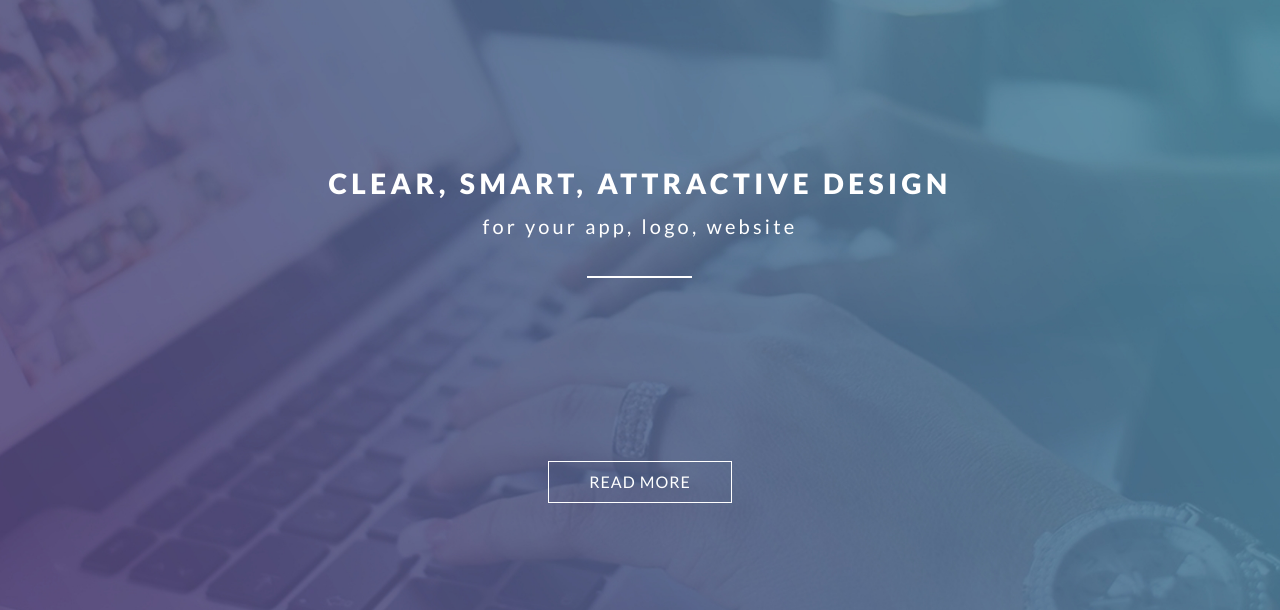
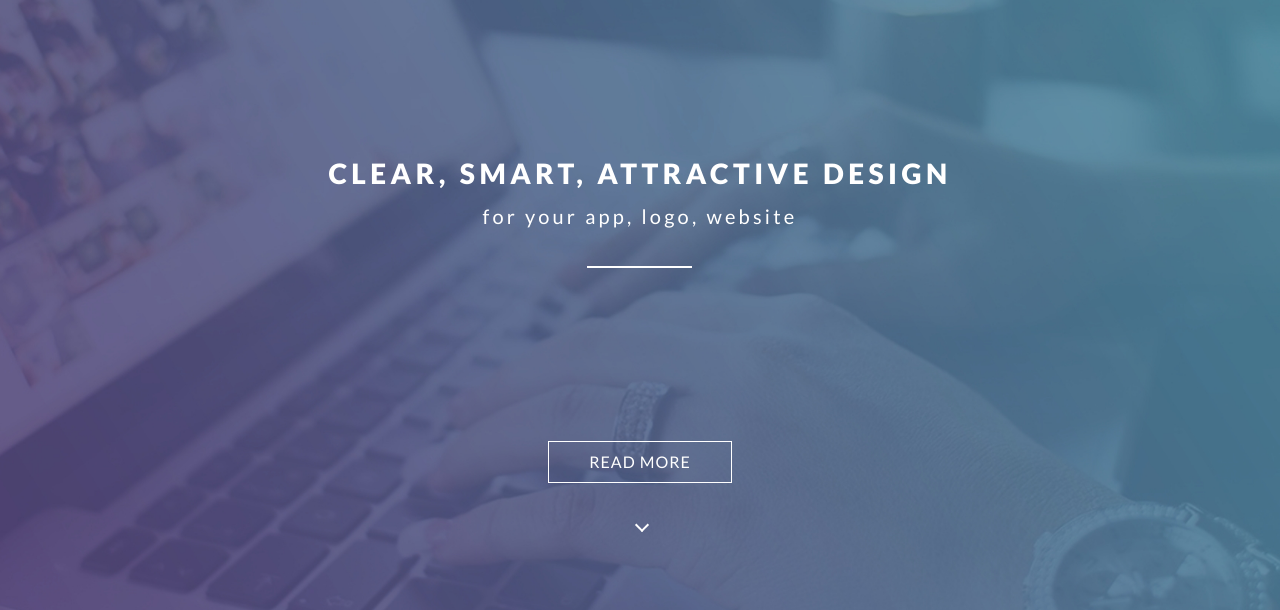
Before and after one commit to Kalecew/binary, a plain HTML site: page index.html in a window 1280 px wide. Shown: the part 187-797 px from the top of the page. Drawn offline with Linux system fonts and the light colour scheme.

Commit message:
fixed arrow-down

```diff
--- a/#source/scss/first-screen.scss
+++ b/#source/scss/first-screen.scss
@@ -75,10 +75,19 @@
 		font-size: 14px;
 	}
 }
+.arrow-down{
+	display: block;
+    width: 30px;
+    height: 30px;
+    margin: 0 auto;
+    position: relative;
+}
 .arrow-down::before{
 	content: '';
-	position: relative;
 	display: block;
+	position: absolute;
+	left: 40%;
+	top: 0;
 	border-top: 2px solid transparent;
 	border-right: 2px solid transparent;
 	width: 8px;
--- a/#source/scss/main.scss
+++ b/#source/scss/main.scss
@@ -63,7 +63,7 @@ h1,h2,h3,h4,h5,h6{
 				color: invert(map-get($text-colors-themes,$color));
 			}
 		}
-		.arrow-down{
+		.arrow-down::before{
 			border-color: map-get($text-colors-themes,$color);
 		}
 	}
```
Also changed, not shown: css/style.css.
